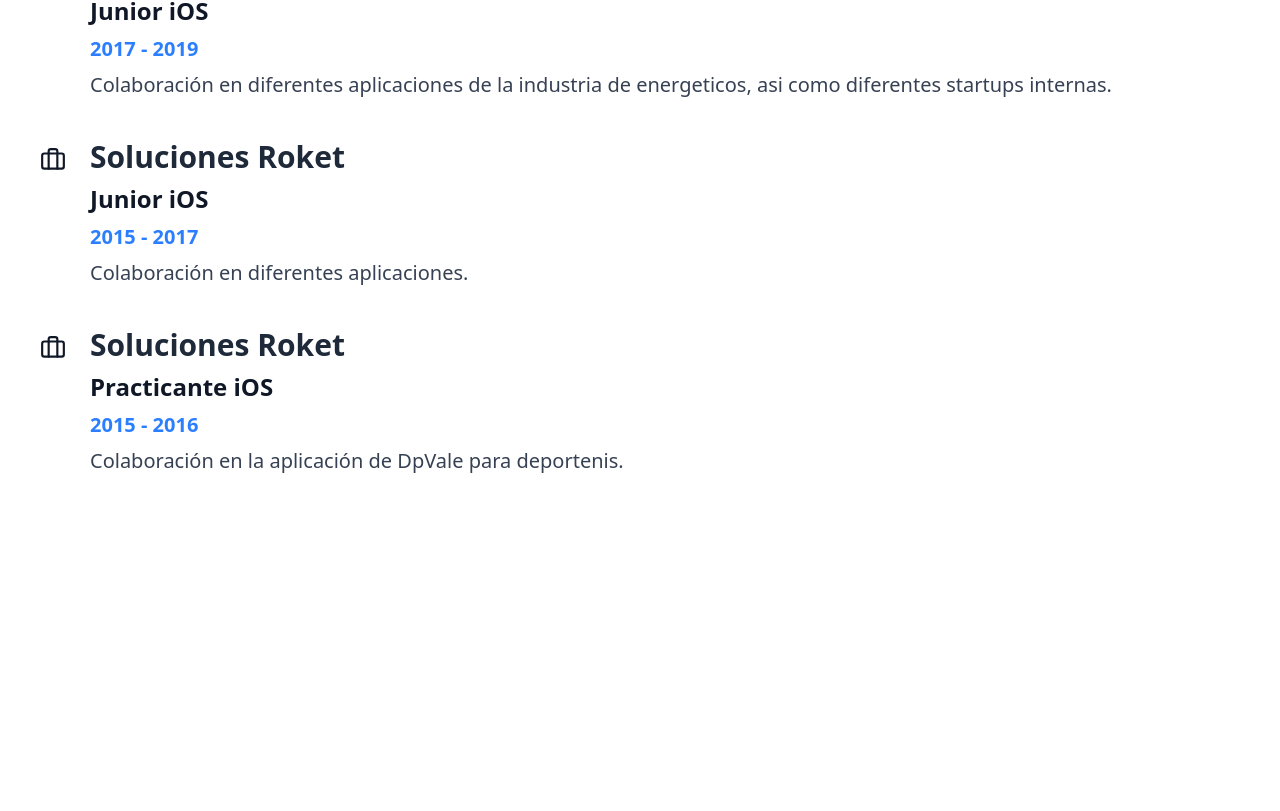
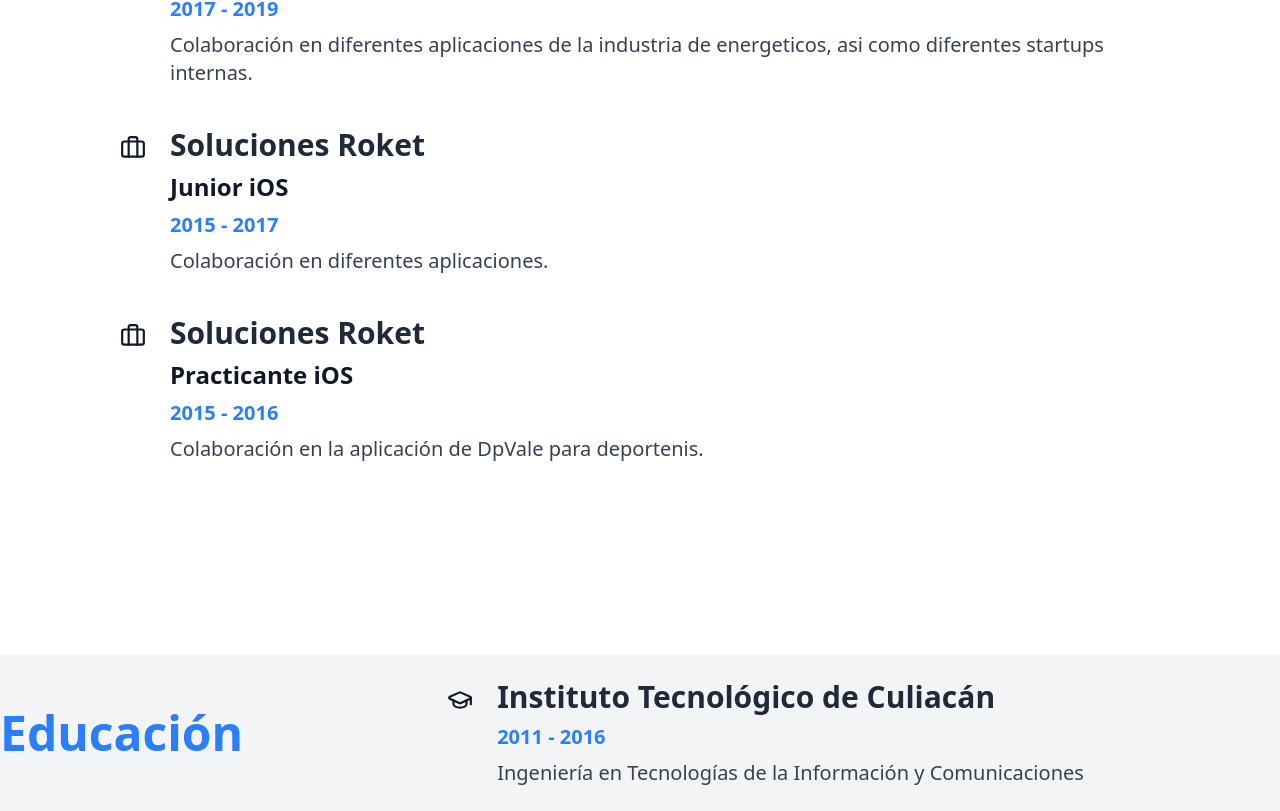
Before and after one commit to art321995/PortafolioLR, a React (Vite) app: page / in a window 1280 px wide. Shown: the part 1753-2564 px from the top of the page. Before the commit the page ends 2228 px from the top, so only its background shows below. Built offline with nearby package versions, Linux system fonts and the light colour scheme.

Commit message:
Se arreglan los margenes de toda el portafolio

```diff
--- a/src/App.jsx
+++ b/src/App.jsx
@@ -1,4 +1,5 @@
 import AboutMe from "./Components/AboutMe";
+import Education from "./Components/Education";
 import Experience from "./Components/Experience";
 import HeroContent from "./Components/HeroContent";
 
@@ -11,10 +12,11 @@
       <div className="fixed top-0 -z-10 h-full w-full">
         <div class="absolute top-0 z-[-2] h-screen w-screen bg-white bg-[radial-gradient(100%_50%_at_50%_0%,rgba(0,163,255,0.13)_0,rgba(0,163,255,0)_50%,rgba(0,163,255,0)_100%)]"></div>
       </div>
-      <div className="container mx-auto px-8">
+      <div className="mx-auto">
        <HeroContent />
        <AboutMe />
        <Experience/>
+       <Education/>
       </div>
     </div>
   )
--- a/src/Components/AboutMe.jsx
+++ b/src/Components/AboutMe.jsx
@@ -4,7 +4,7 @@
 
 const AboutMe = () => {
     return (
-      <section className="w-full p-6 md:p-2  lg:mt-40">
+      <section className=" md:p-2 m-4 lg:m-20">
         <motion.h2
           whileInView={{opacity: 1, x: 0}}
           initial={{opacity: 0, x: -100}}
--- a/src/Components/Education.jsx
+++ b/src/Components/Education.jsx
@@ -1,40 +1,29 @@
 import { GraduationCap } from 'lucide-react';
-import { Card } from '@/components/ui/card';
+import { EDUCACION } from '../Constants';
+
 
 const Education = () => {
-  const education = [
-    {
-      degree: "Máster en Ingeniería de Software",
-      school: "Universidad Tecnológica",
-      period: "2016 - 2018"
-    },
-    {
-      degree: "Grado en Ingeniería Informática",
-      school: "Universidad de Madrid",
-      period: "2012 - 2016"
-    }
-  ];
 
   return (
-    <section className="fade-in">
-      <h2 className="section-title">Educación</h2>
-      <div className="space-y-4">
-        {education.map((edu, index) => (
+    <div className="md:flex w-full mt-10 lg:mt-40 bg-gray-100">
+      <h2 className="flex text-center items-center text-3xl lg:text-5xl font-bold text-blue-500" >Educación</h2>
+      <div className="m-auto flex">
+        {EDUCACION.map((edu, index) => (
           <div key={index} className="p-6">
             <div className="flex items-start gap-4">
               <div className="p-2 bg-primary/10 rounded-full">
-                <GraduationCap size={20} className="text-primary" />
+                <GraduationCap size={26} className="text-primary" />
               </div>
               <div>
-                <h3 className="font-poppins font-semibold text-lg text-gray-800">{edu.degree}</h3>
-                <p className="text-primary font-medium">{edu.school}</p>
-                <p className="text-sm text-gray-500 mt-1">{edu.period}</p>
+                <h3 className="ffont-poppins font-bold text-2xl lg:text-3xl text-gray-800">{edu.escuela}</h3>
+                <p className="text-lg lg:text-xl font-bold text-blue-500 mt-2">{edu.año}</p>
+                <p className="text-lg lg:text-xl mt-2 text-gray-700">{edu.carrera}</p>
               </div>
             </div>
           </div>
         ))}
       </div>
-    </section>
+    </div>
   );
 };
 
--- a/src/Components/Experience.jsx
+++ b/src/Components/Experience.jsx
@@ -6,7 +6,7 @@
 
 
   return (
-    <section className="md:mt-32">
+    <section className="md:p-2 m-4 lg:m-20">
       <motion.h2
         whileInView={{opacity: 1, x: 0}}
         initial={{opacity: 0, x: -100}}
@@ -14,7 +14,7 @@
         className="text-3xl lg:text-5xl font-bold text-blue-500">
           Experiencia
       </motion.h2>
-      <div className="md:space-y-4">
+      <div className="md:space-y-4 p-6">
         {EXPERIENCIA.map((exp, index) => (
           <div key={index} className="">
             <motion.div
--- a/src/Components/HeroContent.jsx
+++ b/src/Components/HeroContent.jsx
@@ -15,7 +15,7 @@
 
 const HeroContent = () => {
   return (
-    <div className="w-full p-6 md:p-2  lg:mt-20">
+    <div className="md:p-2 m-auto lg:m-20">
       <div className="flex flex-col md:flex-row gap-12 items-center md:items-start mt-10">
           <div className="w-32 h-32 md:w-50 md:h-50 rounded-full overflow-hidden">
             <motion.img
```
